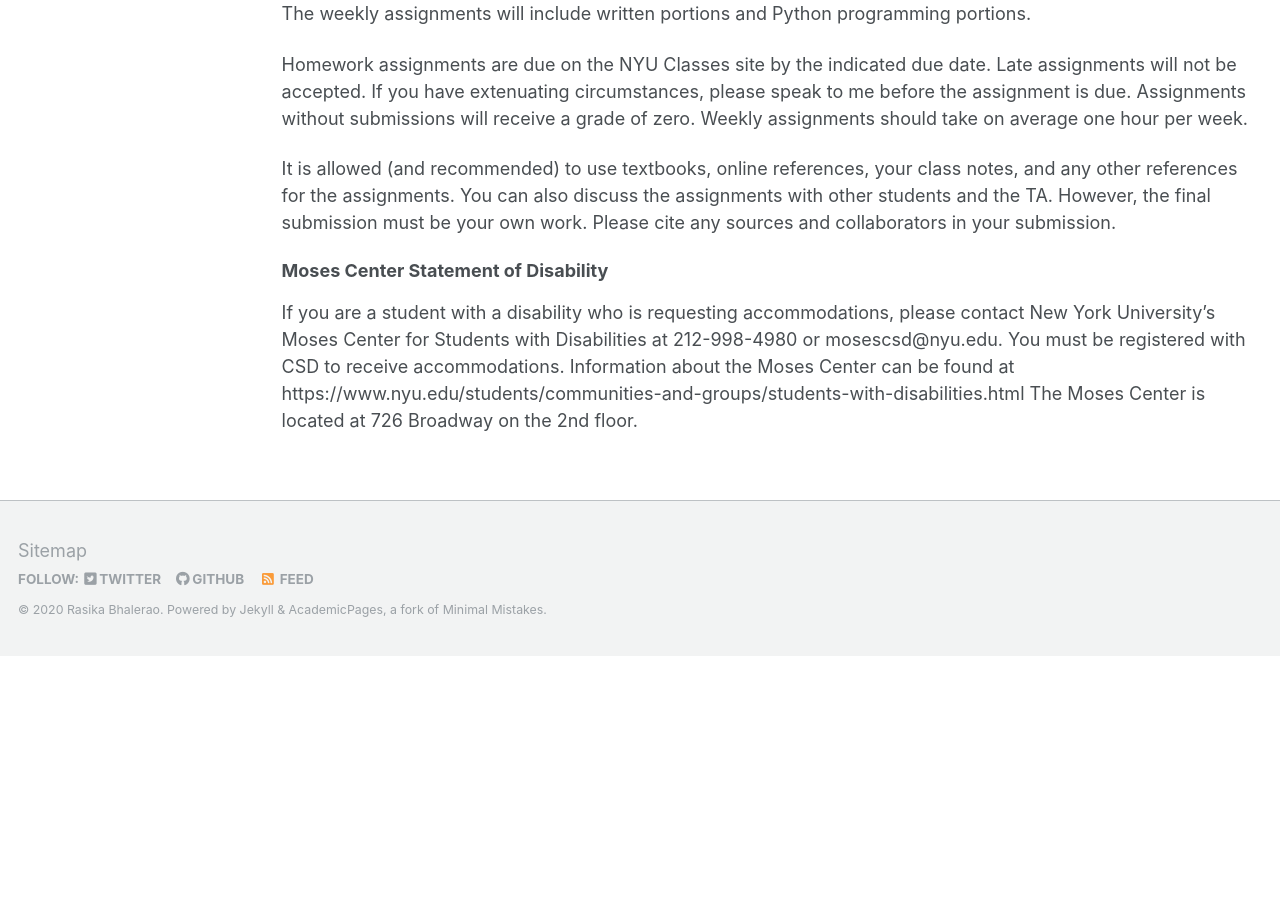
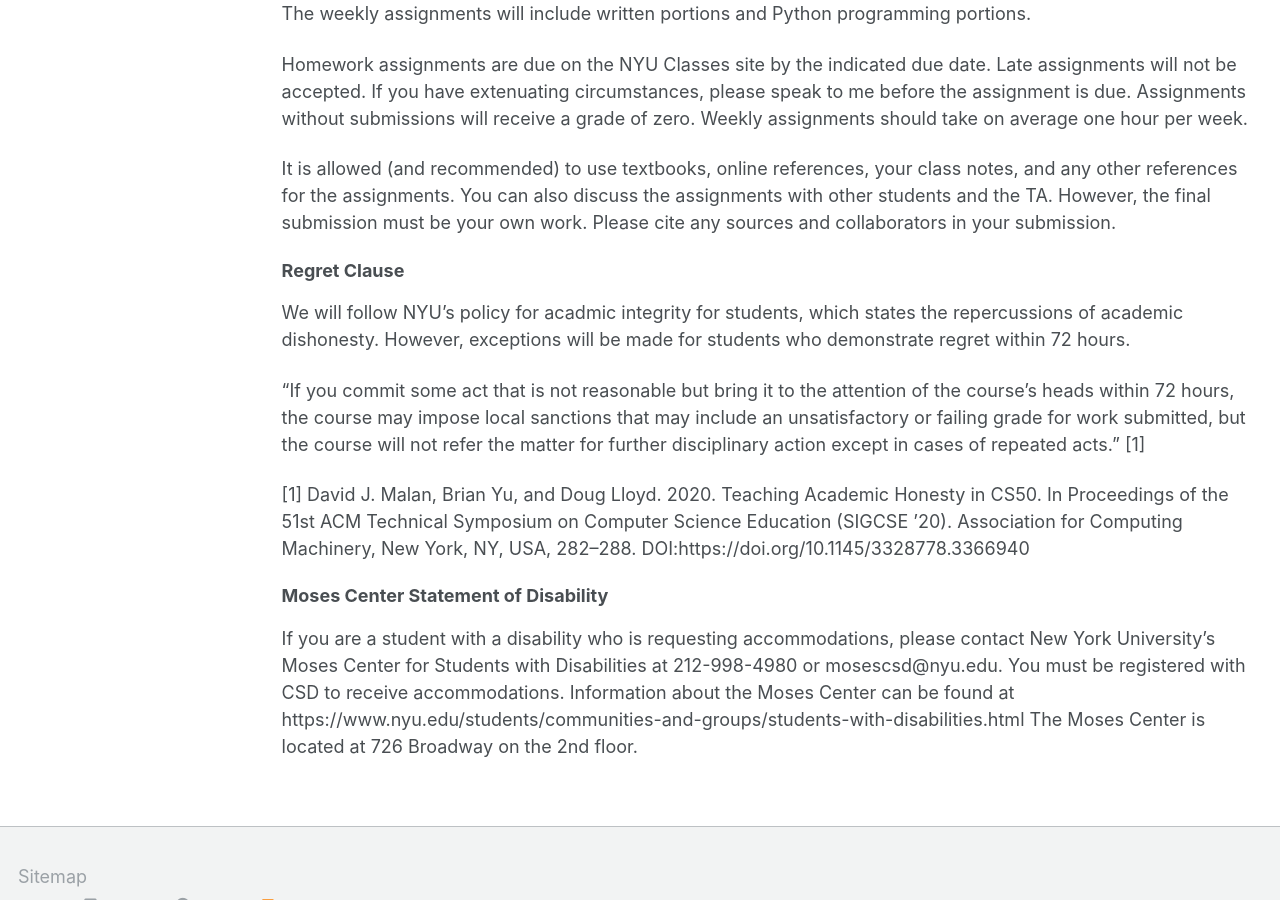
Before and after one commit to rasikabh/rasikabh.github.io, a Jekyll site: the page built from _pages/nlp2020.md, in a window 1280 px wide and 900 px high, scrolled down 2216 px. Built offline with Jekyll 4.4.1, drawn with Linux system fonts in a browser that asks for light colours; before the commit the page ends 2872 px from its top, so only the background shows below that.

Commit message:
Update nlp2020.md

```diff
--- a/_pages/nlp2020.md
+++ b/_pages/nlp2020.md
@@ -84,6 +84,15 @@
 
 It is allowed (and recommended) to use textbooks, online references, your class notes, and any other references for the assignments. You can also discuss the assignments with other students and the TA. However, the final submission must be your own work. Please cite any sources and collaborators in your submission.
 
+### Regret Clause
+We will follow NYU's policy for acadmic integrity for students, which states the repercussions of academic dishonesty. However, exceptions will be made for students who demonstrate regret within 72 hours.
+
+"If you commit some act that is not reasonable but bring it to the attention of the course’s heads within 72 hours, the course may impose local sanctions that may include an unsatisfactory or failing grade for work submitted, but the course will not refer the matter for further disciplinary action except in cases of repeated acts." [1]
+
+[1] David J. Malan, Brian Yu, and Doug Lloyd. 2020. Teaching Academic Honesty in CS50. In Proceedings of the 51st ACM Technical Symposium on Computer Science Education (SIGCSE ’20). Association for Computing Machinery, New York, NY, USA, 282–288. DOI:https://doi.org/10.1145/3328778.3366940
+
+
+
 ### Moses Center Statement of Disability
 If you are a student with a disability who is requesting accommodations, please contact New York University’s Moses Center for Students with Disabilities at 212-998-4980 or mosescsd@nyu.edu.  You must be registered with CSD to receive accommodations.  Information about the Moses Center can be found at https://www.nyu.edu/students/communities-and-groups/students-with-disabilities.html
 The Moses Center is located at 726 Broadway on the 2nd floor.
```
